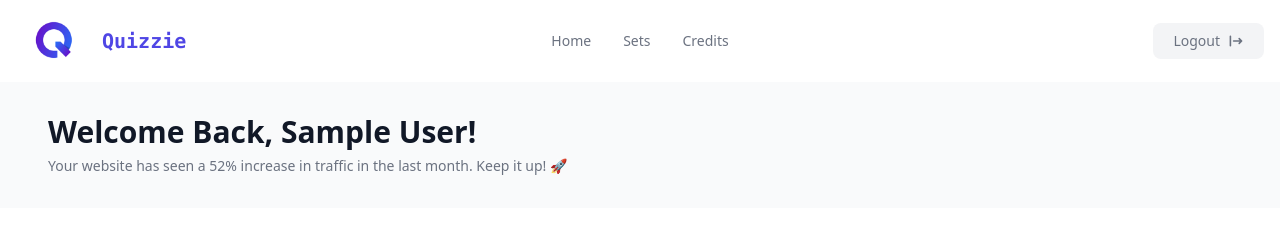
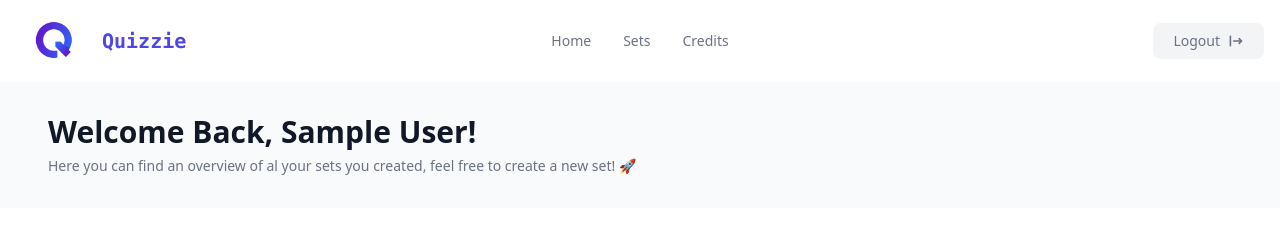
Before and after one commit to rayorole/quizlet-clone, a React (Create React App) app: page /sets in a window 1280 px wide. Shown: the top 246 px of the page. Built offline with nearby package versions, Linux system fonts and the light colour scheme; no server answers; sample sign-in values are in the browser's storage.

Commit message:
Update header message

```diff
--- a/src/components/header.jsx
+++ b/src/components/header.jsx
@@ -19,8 +19,8 @@ export default function Header() {
         </h1>
 
         <p className="mt-1.5 text-sm text-gray-500">
-          Your website has seen a 52% increase in traffic in the last month.
-          Keep it up! 🚀
+          Here you can find an overview of al your sets you created, feel free
+          to create a new set! 🚀
         </p>
       </div>
     </header>
--- a/src/pages/CreateSet.jsx
+++ b/src/pages/CreateSet.jsx
@@ -17,7 +17,7 @@ export default function CreateSet() {
   return (
     <div>
       <Nav />
-      <div className="max-w-screen-xl mx-auto my-12">
+      <div className="max-w-screen-xl mx-auto my-12 px-8">
         <div>
           <div className="md:grid md:grid-cols-3 md:gap-6">
             <div className="md:col-span-1">
```
